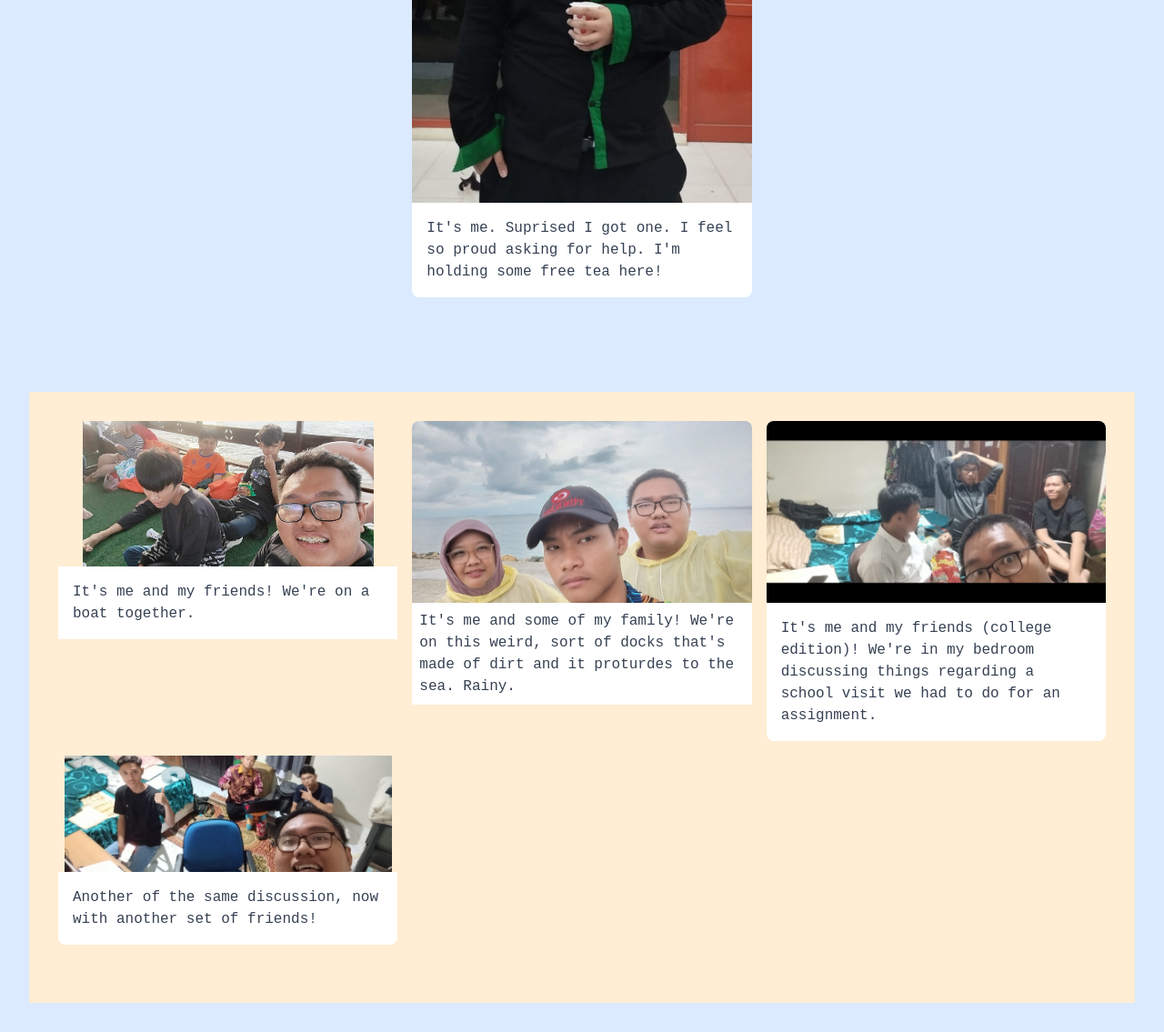
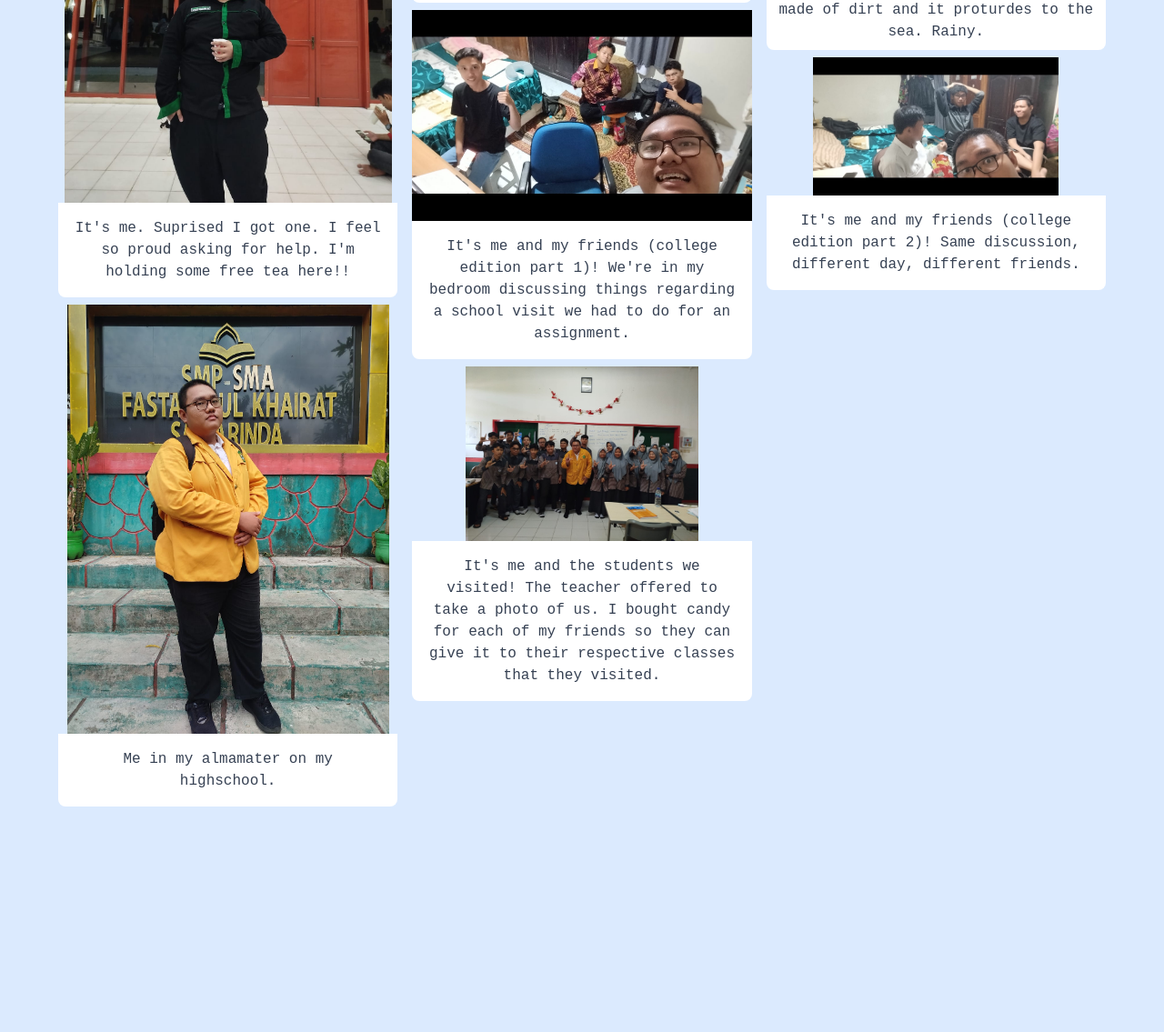
Before and after one commit to RHandaruNS/the-end-2, a plain HTML site: page collage gallery/index.html in a window 1280 px wide. Shown: the part 361-1496 px from the top of the page at 91% size. After the commit the page ends 1384 px from the top, so only its background shows below. Drawn offline with nearby package versions, Linux system fonts and the light colour scheme; a web font is replaced by a local one.

Commit message:
another index is now index

```diff
--- a/collage gallery/index.html
+++ b/collage gallery/index.html
@@ -15,52 +15,57 @@
 </head>
 <body class="bg-blue-100 p-8 gantifont">
     <!-- permisi pak izin bertanya, kenapa ya kalau saya zoom out itu gambarnya langsung offset rata kiri gitu pak?
-    saya main justify-items-center saja dulu-->
+    saya main justify-items-center saja dulu
+    KARENA BEDA DIV!!!!!!!!!!!!!!!!!! AHAHAHHA alhamdulillah-->
     <div class="container mx-auto p-8 my-10">
         <div class="grid grid-cols-3 gap-4 mb-8">
-            <div class="col-span-1 row-span-1 col-start-2 rounded-lg overflow-hidden justify-items-center">
-                <img src="img/img1.jpg" alt="one" class="w-100 h-120 object-cover"/>
-                <div class="p-4 bg-white">
-                    <p class="text-gray-700">
-                    It's me. Suprised I got one. I feel so proud asking for help. I'm holding some free tea here!
+            <!-- img 1 6 7 10 -->
+            <div class="col-span-1 row-span-1 overflow-hidden justify-items-center">
+                <img src="img/img1.jpeg" alt="one" class="w-110 h-120 object-cover rounded-t-lg"/>
+                <div class="p-4 bg-white rounded-b-lg">
+                    <p class="text-gray-700 text-center">
+                    It's me. Suprised I got one. I feel so proud asking for help. I'm holding some free tea here!!
+                    </p>
+                </div>
+                <img src="img/img6.jpeg" alt="six" class="w-90 h-120 object-cover rounded-t-lg pt-2"/>
+                <div class="p-4 bg-white rounded-b-lg">
+                    <p class="text-gray-700 text-center">
+                    Me in my almamater on my highschool.
                     </p>
                 </div>
             </div>
-        </div>
-    </div>
-    <div class="container mx-auto p-8 bg-orange-100">
-        <div class="grid grid-cols-9 gap-4 mb-8 ">
-            <div class="col-span-3 row-span-1 rounded-lg overflow-hidden justify-items-center">
-                <img src="img/img2.jpeg" alt="two" class="w-80 h-40 object-cover"/>
-                <div class="p-4 bg-white">
-                    <p class="text-gray-700">
+            <!-- img 2 4 8 11 -->
+            <div class="col-span-1 row-span-1 overflow-hidden justify-items-center">
+                <img src="img/img2.jpeg" alt="two" class="w-80 h-50 object-cover rounded-t-lg"/>
+                <div class="p-4 bg-white rounded-b-lg">
+                    <p class="text-gray-700 text-center">
                     It's me and my friends! We're on a boat together.
                     </p>
                 </div>
-            </div>
-
-            <div class="col-span-3 row-span-1 rounded-lg overflow-hidden justify-items-center">
-                <img src="img/img3.jpeg" alt="three" class="w-100 h-50 object-cover"/>
-                <div class="p-2 bg-white">
-                    <p class="text-gray-700">
-                    It's me and some of my family! We're on this weird, sort of docks that's made of dirt and it proturdes to the sea. Rainy.
+                <img src="img/img5.jpeg" alt="five" class= "rounded-t-lg w-150 h-60 object-cover pt-2"/>
+                <div class="p-4 bg-white rounded-b-lg">
+                    <p class="text-gray-700 text-center">
+                        It's me and my friends (college edition part 1)! We're in my bedroom discussing things regarding a school visit we had to do for an assignment.
+                    </p>
                 </div>
-            </div>
-
-            <div class="col-span-3 row-span-1 rounded-lg overflow-hidden justify-items-center">
-                <img src="img/img4.jpeg" alt="four" class="w-100 h-50 object-cover"/>
-                <div class="p-4 bg-white">
-                    <p class="text-gray-700">
-                    It's me and my friends (college edition)! We're in my bedroom discussing things regarding a school visit we had to do for an assignment.
+                <img src="img/img7.jpeg" alt="seven" class= "w-170 h-50 object-cover rounded-t-lg pt-2"/>
+                <div class="p-4 bg-white rounded-b-lg">
+                    <p class="text-gray-700 text-center">
+                        It's me and the students we visited! The teacher offered to take a photo of us. I bought candy for each of my friends so they can give it to their respective classes that they visited.
                     </p>
                 </div>
             </div>
-
-            <div class="col-span-3 row-span-1 rounded-lg overflow-hidden justify-items-center">
-                <img src="img/img5.jpeg" alt="five" class= "w-90 h-32 object-cover"/>
-                <div class="p-4 bg-white ">
-                    <p class="text-gray-700">
-                    Another of the same discussion, now with another set of friends!
+            <!-- img 3 5 9 12 -->
+            <div class="col-span-1 row-span-1 overflow-hidden justify-items-center">
+                <img src="img/img3.jpeg" alt="three" class="w-100 h-50 object-cover rounded-t-lg"/>
+                <div class="p-2 bg-white rounded-b-lg">
+                    <p class="text-gray-700 text-center">
+                    It's me and some of my family! We're on this weird, sort of docks that's made of dirt and it proturdes to the sea. Rainy.
+                </div>
+                <img src="img/img4.jpeg" alt="four" class="w-180 h-40 object-cover rounded-t-lg pt-2"/>
+                <div class="p-4 bg-white rounded-b-lg">
+                    <p class="text-gray-700 text-center">
+                    It's me and my friends (college edition part 2)! Same discussion, different day, different friends.
                     </p>
                 </div>
             </div>
--- a/collage gallery/styles.css
+++ b/collage gallery/styles.css
@@ -6,7 +6,7 @@
     font-style: normal;
 }
 
-body div div div div img{
+img{
     max-width: fit-content;
     max-height: fit-content;
 }
```
Also changed, not shown: collage gallery/anotherindex.html (deleted, +0 -69 lines), 1 other file.
